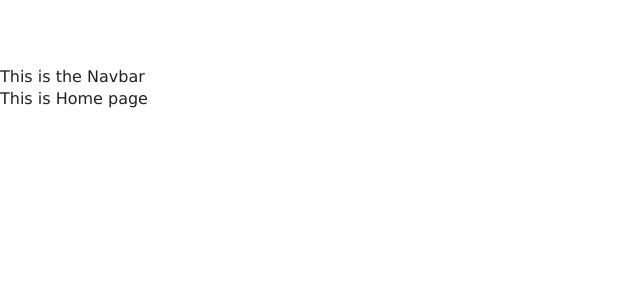
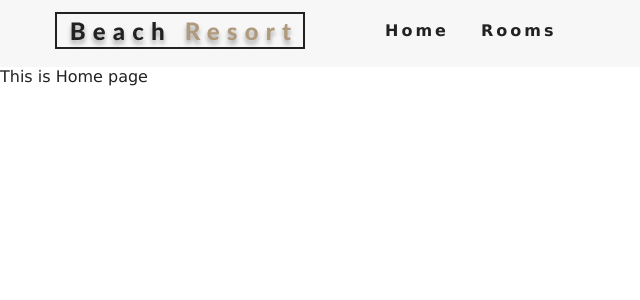
Before and after one commit to akintoluvic/beach-resort-app, a React (Create React App) app: page / in a window 1280 px wide. Shown: the top 300 px of the page, without its empty margins (0-640 px from the left). Built offline with nearby package versions, Linux system fonts and the light colour scheme.

Commit message:
Navbar done

```diff
--- a/src/App.js
+++ b/src/App.js
@@ -14,7 +14,7 @@
 function App() {
   return (
     <>
-      <Route component={Navbar} />
+      <Navbar />
       <Switch>
         <Route exact path="/" component={Home} />
         <Route exact path="/rooms/" component={Rooms} />
--- a/src/components/Navbar.js
+++ b/src/components/Navbar.js
@@ -1,9 +1,40 @@
 import React, { Component } from 'react';
+import logo from "../images/logo.svg";
+import {FaAlignRight} from "react-icons/fa";
+import { Link } from "react-router-dom";
 
 class Navbar extends Component {
+    state={
+        isOpen: false
+    }
+    handleToggle = () => {
+        this.setState({isOpen: !this.state.isOpen});
+    }
     render() {
         return (
-            <div>This is the Navbar</div>
+            <nav className="navbar">
+                <div className="nav-center">
+                    <div className="nav-header">
+                        <Link to="/">
+                            <img src={logo} alt="Beach Resort" />
+                        </Link>
+                        <button type="button"
+                            className="nav-btn"
+                            onClick={this.handleToggle}
+                        >
+                            <FaAlignRight className="nav-icon" />
+                        </button>
+                    </div>
+                    <ul className={this.state.isOpen?"nav-links show-nav":"nav-links"} >
+                        <li>
+                            <Link to="/">Home</Link>
+                        </li>
+                        <li>
+                            <Link to="/rooms">Rooms</Link>
+                        </li>
+                    </ul>
+                </div>
+            </nav>
          );
     }
 }
```
Also changed, not shown: src/components/Hero.js (added).
